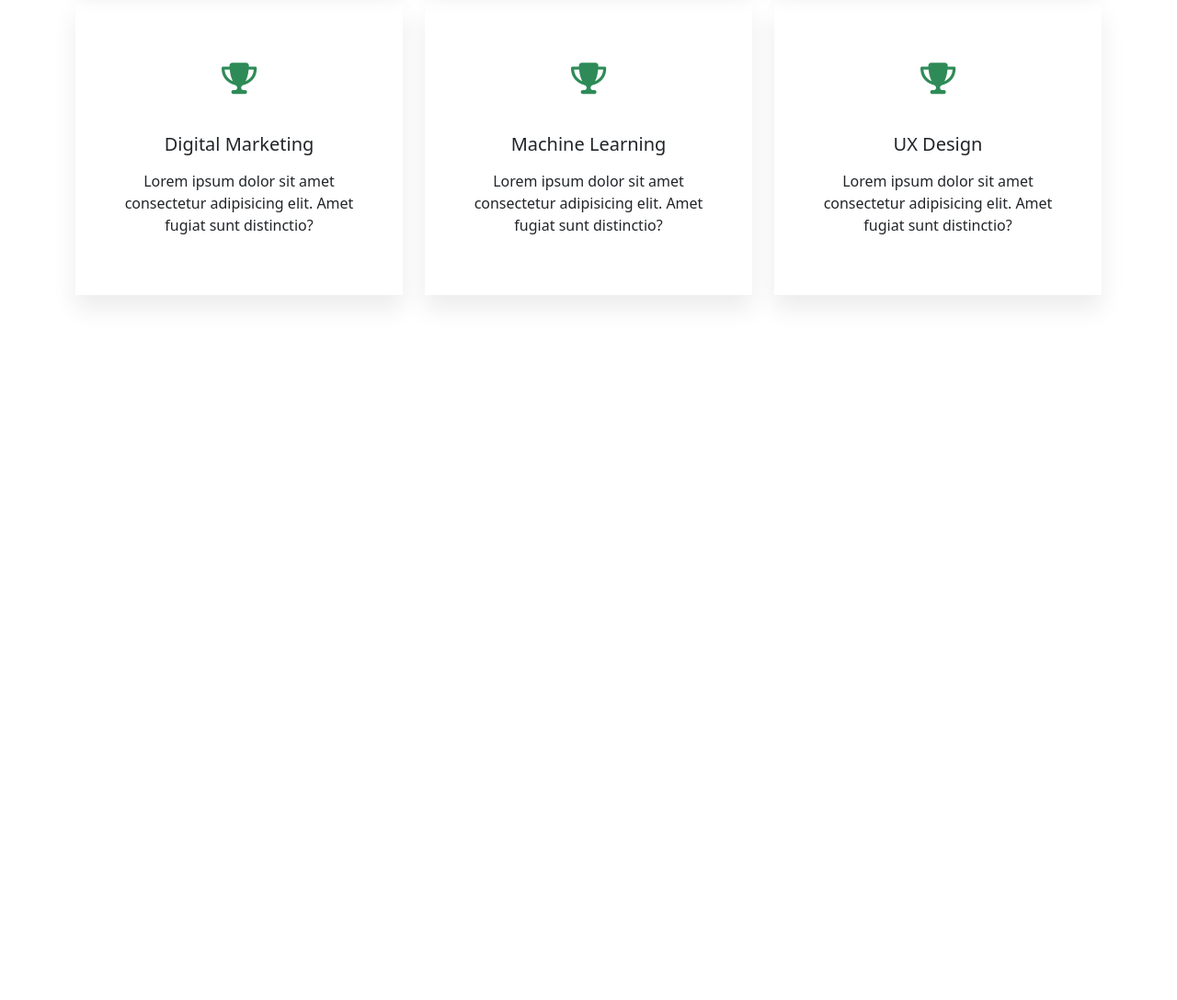
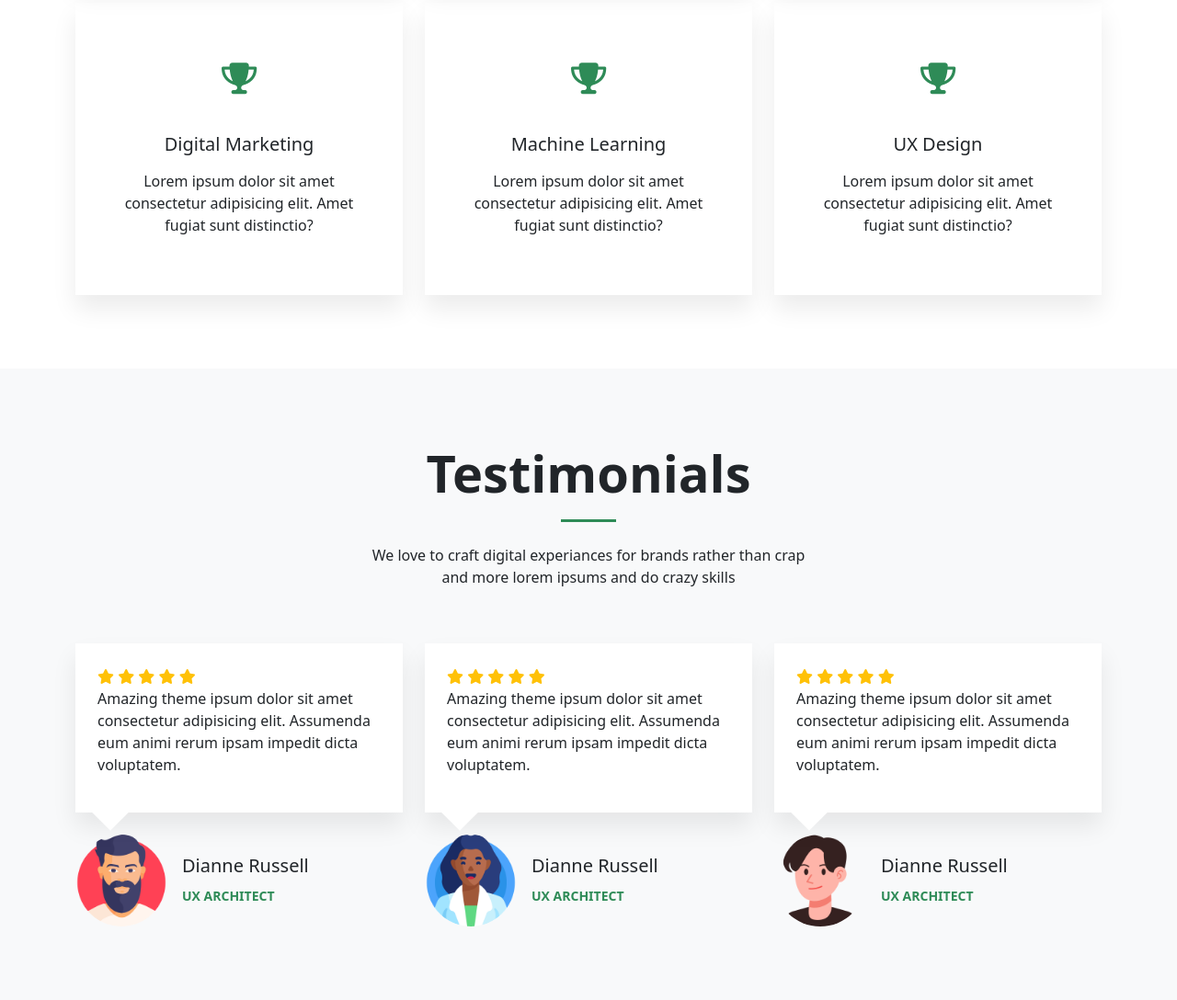
Before and after one commit to healty-bites/landing-page, a plain HTML site: page index.html in a window 1280 px wide. Shown: the part 2352-3440 px from the top of the page at 92% size. Before the commit the page ends 2753 px from the top, so only its background shows below. Drawn offline with nearby package versions, Linux system fonts and the light colour scheme.

Commit message:
implementando seccion de testimonios

```diff
--- a/css/style.css
+++ b/css/style.css
@@ -156,3 +156,24 @@
 .service:hover .iconbox {
     color: white;
 }
+
+/* TESTIMONIALS */
+.review small {
+    font-weight: 600;
+    text-transform: uppercase;
+    color: var(--c-brand);
+}
+
+.review-head {
+    position: relative;
+}
+
+.review-head::after {
+    content: "";
+    width: 28px;
+    height: 28px;
+    position: absolute;
+    bottom: -14px;
+    background-color: white;
+    transform: rotate(45deg);
+}
--- a/index.html
+++ b/index.html
@@ -204,6 +204,87 @@
     </section>
     <!-- End Feature -->
 
+    <!-- Start Testimonial -->
+    <section id="testimonial" class="section-padding bg-light">
+        <div class="container">
+            <div class="row">
+                <div class="col-12 text-center" data-aos="fade-down" data-aos-delay="150">
+                    <div class="section-title">
+                        <h1 class="display-4 fw-semibold">Testimonials</h1>
+                        <div class="line"></div>
+                        <p>We love to craft digital experiances for brands rather than crap and more lorem ipsums and do crazy skills</p>
+                    </div>
+                </div>
+            </div>
+            <div class="row gy-5 gx-4">
+                <div class="col-lg-4 col-sm-6" data-aos="fade-down" data-aos-delay="150">
+                    <div class="review">
+                        <div class="review-head p-4 bg-white theme-shadow">
+                            <div class="text-warning">
+                                <i class="fa-solid fa-star"></i>
+                                <i class="fa-solid fa-star"></i>
+                                <i class="fa-solid fa-star"></i>
+                                <i class="fa-solid fa-star"></i>
+                                <i class="fa-solid fa-star"></i>
+                            </div>
+                            <p>Amazing theme ipsum dolor sit amet consectetur adipisicing elit. Assumenda eum animi rerum ipsam impedit dicta voluptatem.</p>
+                        </div>
+                        <div class="review-person mt-4 d-flex align-items-center">
+                            <img class="rounded-circle" src="./assets/images/testimonials/user1.png" alt="" width="100px">
+                            <div class="ms-3">
+                                <h5>Dianne Russell</h5>
+                                <small>UX Architect</small>
+                            </div>
+                        </div>
+                    </div>
+                </div>
+                <div class="col-lg-4 col-sm-6" data-aos="fade-down" data-aos-delay="250">
+                    <div class="review">
+                        <div class="review-head p-4 bg-white theme-shadow">
+                            <div class="text-warning">
+                                <i class="fa-solid fa-star"></i>
+                                <i class="fa-solid fa-star"></i>
+                                <i class="fa-solid fa-star"></i>
+                                <i class="fa-solid fa-star"></i>
+                                <i class="fa-solid fa-star"></i>
+                            </div>
+                            <p>Amazing theme ipsum dolor sit amet consectetur adipisicing elit. Assumenda eum animi rerum ipsam impedit dicta voluptatem.</p>
+                        </div>
+                        <div class="review-person mt-4 d-flex align-items-center">
+                            <img class="rounded-circle" src="./assets/images/testimonials/user2.png" alt="" width="100px">
+                            <div class="ms-3">
+                                <h5>Dianne Russell</h5>
+                                <small>UX Architect</small>
+                            </div>
+                        </div>
+                    </div>
+                </div>
+                <div class="col-lg-4 col-sm-6" data-aos="fade-down" data-aos-delay="350">
+                    <div class="review">
+                        <div class="review-head p-4 bg-white theme-shadow">
+                            <div class="text-warning">
+                                <i class="fa-solid fa-star"></i>
+                                <i class="fa-solid fa-star"></i>
+                                <i class="fa-solid fa-star"></i>
+                                <i class="fa-solid fa-star"></i>
+                                <i class="fa-solid fa-star"></i>
+                            </div>
+                            <p>Amazing theme ipsum dolor sit amet consectetur adipisicing elit. Assumenda eum animi rerum ipsam impedit dicta voluptatem.</p>
+                        </div>
+                        <div class="review-person mt-4 d-flex align-items-center">
+                            <img class="rounded-circle" src="./assets/images/testimonials/user3.png" alt="" width="100px">
+                            <div class="ms-3">
+                                <h5>Dianne Russell</h5>
+                                <small>UX Architect</small>
+                            </div>
+                        </div>
+                    </div>
+                </div>
+            </div>
+        </div>
+    </section>
+    <!-- End Testimonial -->
+
     <!-- Bootstrap JS -->
     <script src="https://cdn.jsdelivr.net/npm/bootstrap@5.3.3/dist/js/bootstrap.bundle.min.js" integrity="sha384-YvpcrYf0tY3lHB60NNkmXc5s9fDVZLESaAA55NDzOxhy9GkcIdslK1eN7N6jIeHz" crossorigin="anonymous"></script>
     <script src="js/main.js"></script>
```
Also changed, not shown: assets/images/testimonials/user1.png (added), assets/images/testimonials/user2.png (added), assets/images/testimonials/user3.png (added).
